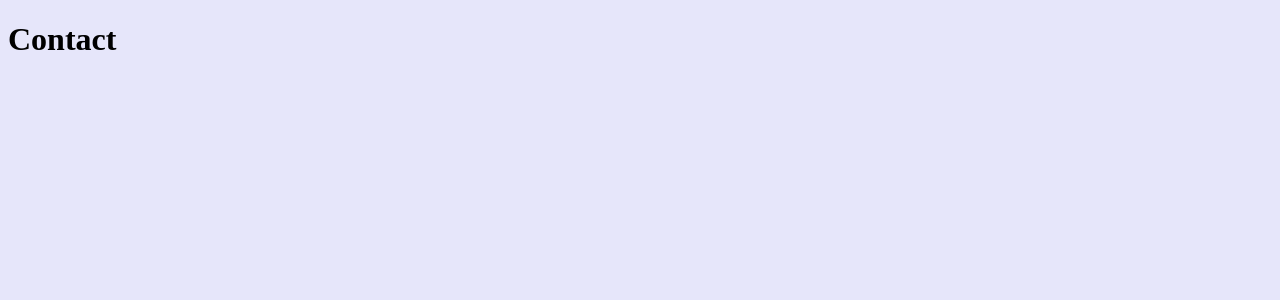
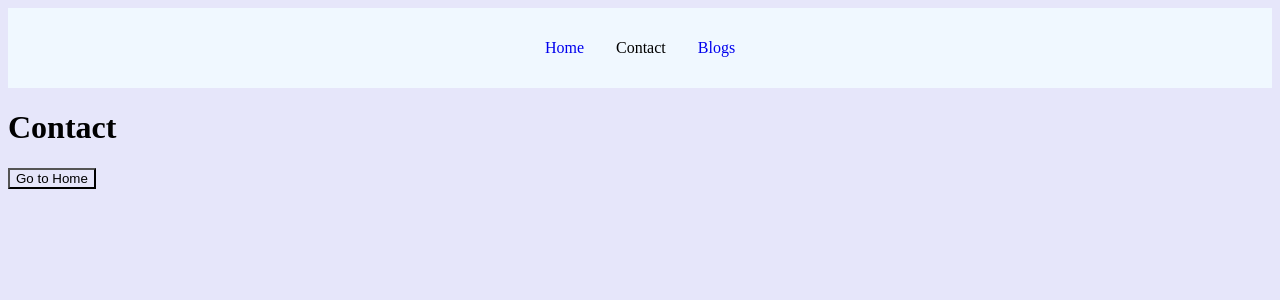
Before and after one commit to nymul-islam-moon/react-anisul-islam, a React (Create React App) app: page /contact in a window 1280 px wide. Shown: the top 300 px of the page. Built offline with nearby package versions, Linux system fonts and the light colour scheme.

Commit message:
React Route
navbar created , navigation added and redirect  added

```diff
--- a/src/App.js
+++ b/src/App.js
@@ -8,12 +8,14 @@ import Home from "./pages/Home";
 import Blogs from "./pages/Blogs";
 import Contact from "./pages/Contact";
 import Common from "./pages/Common";
+import Navbar from "./Components/Navbar";
 
 const App = () => {
     return (
         <BrowserRouter>
+            <Navbar />
             <Routes>
-                <Route path="/home" element={ <Home /> } />
+                <Route path="/" element={ <Home /> } />
                 <Route path="/blog" element={ <Blogs /> } />
                 <Route path="/contact" element={ <Contact /> } />
                 <Route path="*" element={ <Common /> } />
--- /dev/null
+++ b/src/Components/Navbar.js
@@ -0,0 +1,14 @@
+import React from "react";
+import {Link, NavLink} from "react-router-dom";
+
+const Navbar = () => {
+    return (
+        <nav>
+            <NavLink to="/" className="nav-link"> Home </NavLink>
+            <NavLink to="/contact" className="nav-link"> Contact </NavLink>
+            <NavLink to="/blog" className="nav-link"> Blogs </NavLink>
+        </nav>
+    );
+};
+
+export default Navbar;
--- a/src/pages/contact.js
+++ b/src/pages/contact.js
@@ -1,9 +1,12 @@
 import React from "react";
+import {useNavigate} from "react-router-dom";
 
 const Contact = () => {
+    const navigate = useNavigate();
     return (
         <div>
             <h1>Contact</h1>
+            <button onClick={() => { navigate("/") }} >Go to Home</button>
         </div>
     );
 };
--- a/src/style.css
+++ b/src/style.css
@@ -2,24 +2,24 @@
     background-color: lavender;
 }
 
-.users {
-    display: grid;
-    grid-template-columns: repeat(2, minmax(0, 1fr));
-    gap: 1rem;
+nav {
+    height: 10vh;
+    background-color: aliceblue;
+    display: flex;
+    justify-content: center;
+    align-items: center;
 }
 
-.user {
-    background-color: antiquewhite;
-    padding: 0.5rem;
+.nav-link {
+    background-color: aliceblue;
+    text-decoration: none;
+    margin: 1rem;
 }
 
-.btn-dlt{
-    color: blanchedalmond;
-    background: red;
+.nav-link:hover {
+    color: chartreuse;
 }
 
-.h1 {
-    align-items: center;
-    accent-color: auto;
-    align-content: center;
+nav .active {
+    color: black;
 }
```
